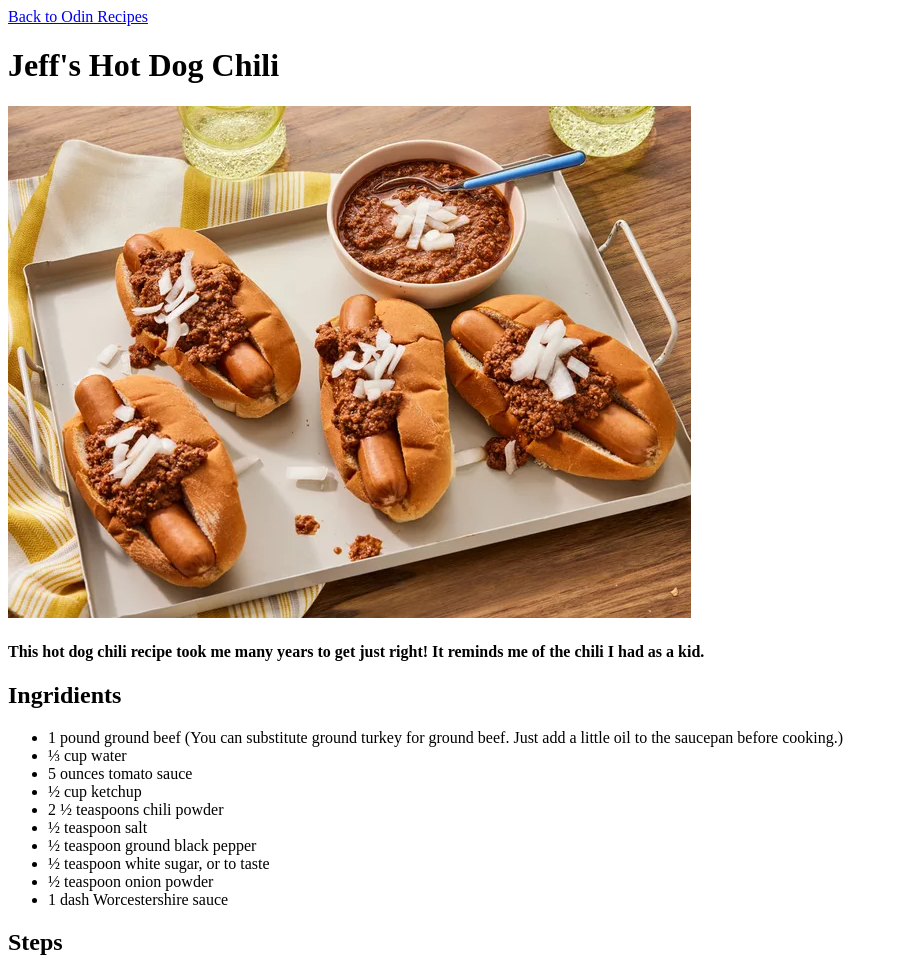
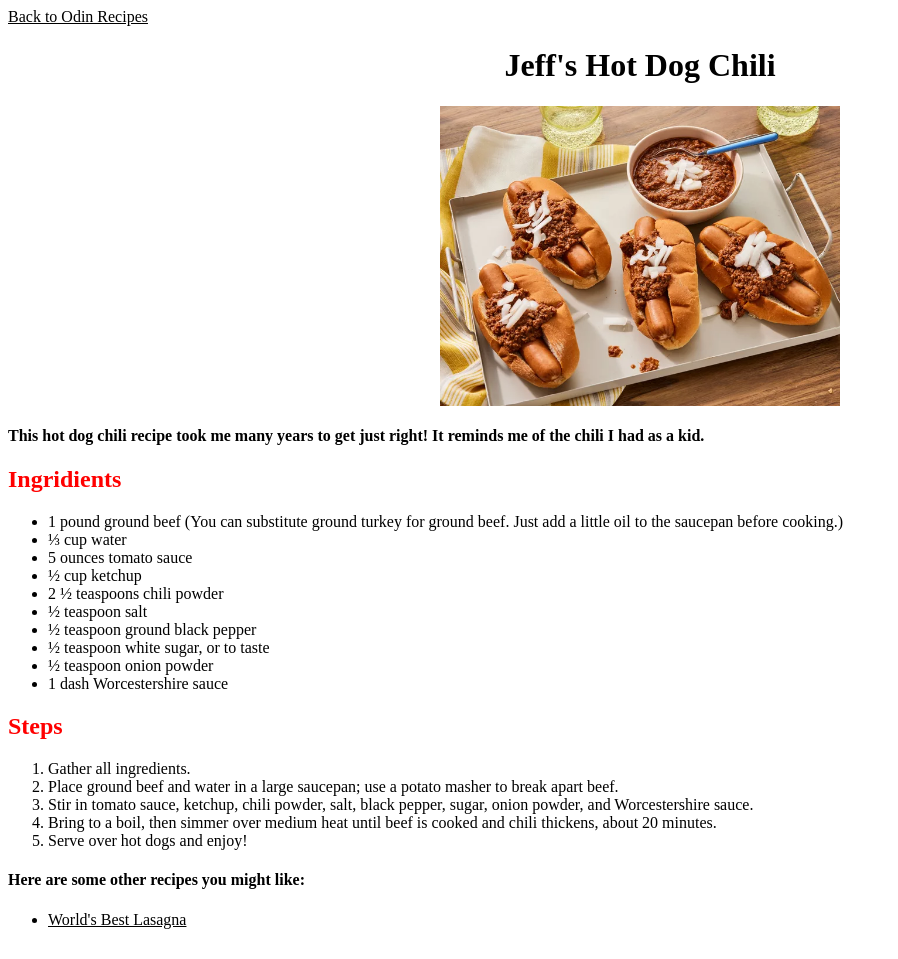
Before and after one commit to APO2424/odin-recipes, a plain HTML site: page recipes/hot-dog-chilli.html in a window 1280 px wide. Shown: the top 959 px of the page, without its empty margins (0-898 px from the left). Drawn offline with Linux system fonts and the light colour scheme.

Commit message:
Implemented classes to html and css
Both recipe pages uses the same named clases that are
used in css to modify the barebones html pages

```diff
--- a/recipes/hot-dog-chilli.html
+++ b/recipes/hot-dog-chilli.html
@@ -7,14 +7,19 @@
 </head>
 
 <body>
-    <a href="../index.html">Back to Odin Recipes</a>
+    <a class="links" href="../index.html">Back to Odin Recipes</a>
 
-    <h1>Jeff's Hot Dog Chili</h1>
-    <img src="../images/chillidog.webp">
+    <h1 class="title">Jeff's Hot Dog Chili</h1>
+
+    <img class="title-food" src="../images/chillidog.webp">
+    <div class="discription-contianer">
         <h4>This hot dog chili recipe took me
             many years to get just right!
             It reminds me of the chili I had as a kid.
         </h4>
+    </div>
+
+    <div class="ingridients-container">
         <h2>Ingridients</h2>
         <ul>
             <li>1 pound ground beef (You can substitute ground turkey for ground beef.
@@ -39,7 +44,9 @@
             <li>1 dash Worcestershire sauce</li>
 
         </ul>
+    </div>
 
+    <div class="steps-container">
         <h2>Steps</h2>
         <ol>
             <li>Gather all ingredients.</li>
@@ -59,10 +66,13 @@
             <li>Serve over hot dogs and enjoy!</li>
 
         </ol>
+    </div>
 
+    <div class="links-container">
         <h4>Here are some other recipes you might like:</h4>
         <ul>
-      <li><a href="lasagna.html">World's Best Lasagna</a></li>
+        <li><a class="links" href="lasagna.html">World's Best Lasagna</a></li>
         </ul>
+    </div>
 </body>
 </html>
--- a/styles.css
+++ b/styles.css
@@ -0,0 +1,34 @@
+body{
+    background-color: white;
+
+}
+
+.title-food{
+    height: 300px;
+    align-self: center;
+}
+
+h1{
+    color: black;
+}
+
+h2{
+    color: red;
+}
+
+.discription-container{
+
+}
+
+.links{
+    color: black;
+}
+
+.title{
+    text-align: center;
+}
+
+.title-food{
+    display: block;
+    margin: auto;
+}
```
Also changed, not shown: index.html (+1 -0 lines), recipes/lasagna.html (+15 -3 lines). Lines whose indentation alone changed are shown as unchanged.
